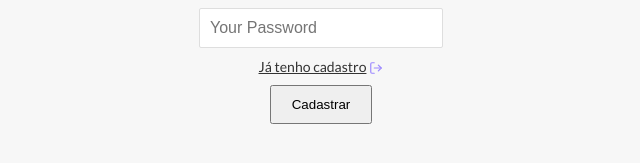
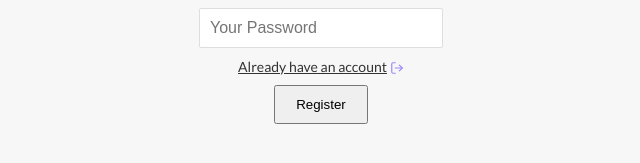
Before and after one commit to VinnyBittencourt/Expense-Tracker, a React (Create React App) app in the folder Frontend/expense-tracker/: page /register in a window 1280 px wide. Shown: the part 419-582 px from the top of the page, without its empty margins (319-959 px from the left). Built offline with nearby package versions, Linux system fonts and the light colour scheme.

Commit message:
Text fix

```diff
--- a/Frontend/expense-tracker/src/pages/login/index.js
+++ b/Frontend/expense-tracker/src/pages/login/index.js
@@ -13,7 +13,7 @@ export default function login() {
                 <input type='text' placeholder='password' />
                 <Link className='back-link' to='/register'>
                     <FiLogIn size={14} color='#9c88ff'></FiLogIn>
-                    Não tenho cadastro
+                    Don't have an account? Register now.
                 </Link>
                 <button type='submit'>Log In</button>
             </form>
--- a/Frontend/expense-tracker/src/pages/register/index.js
+++ b/Frontend/expense-tracker/src/pages/register/index.js
@@ -13,10 +13,10 @@ export default function register() {
                 <input type='text' placeholder='Your Email' />
                 <input type='text' placeholder='Your Password' />
                 <Link className='back-link' to='/'>
-                    Já tenho cadastro
+                    Already have an account
                     <FiLogOut size={14} color='#9c88ff'></FiLogOut>
                 </Link>
-                <button type='submit'>Cadastrar</button>
+                <button type='submit'>Register</button>
             </form>
         </Container>
     );
```
